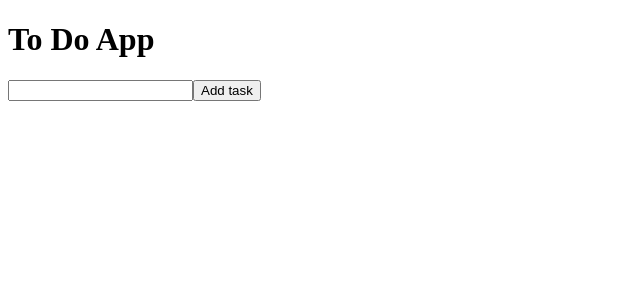
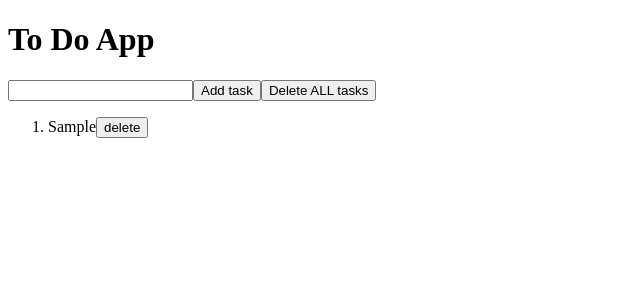
Before and after one commit to RoksolanaVeres/To-Do-App, a React (Vite) app: page / in a window 1280 px wide. Both pictures are taken after typing "Sample" into the empty fields and a click on the button "Add task". Shown: the top 300 px of the page, without its empty margins (0-640 px from the left). Built offline with nearby package versions, Linux system fonts and the light colour scheme.

Commit message:
basic functionality: add, delete, edit tasks, ls

```diff
--- a/src/App.jsx
+++ b/src/App.jsx
@@ -1,18 +1,20 @@
-import { useState, useRef } from "react";
+import { useState, useRef, useEffect } from "react";
+import Task from "./components/Task";
+
+const STORAGE_KEY = "my tasks";
 
 export default function App() {
-  const [tasks, setTasks] = useState({
-    2323232: "clean the room",
-    46567: "learn React",
-  });
+  const storedTasks = JSON.parse(localStorage.getItem(STORAGE_KEY));
+  const [tasks, setTasks] = useState(storedTasks || {});
 
   const inputRef = useRef(null);
 
+  //functions
   function handleSubmit(e) {
     e.preventDefault();
     if (inputRef.current.value === "") {
       return;
-    }
+    } // prevents adding empty tasks
     let taskID = crypto.randomUUID();
     let inputValue = inputRef.current.value;
 
@@ -23,7 +25,22 @@ export default function App() {
     inputRef.current.value = "";
   }
 
-  console.log(tasks);
+  function handleDeleteAll() {
+    if (Object.keys(tasks).length === 0) {
+      return;
+    } // prevents multiple "delete all" clicks in a row
+    setTasks({});
+  }
+
+  //Local Storage functions:
+  function saveTasksinLocalStorage() {
+    localStorage.setItem(STORAGE_KEY, JSON.stringify(tasks));
+  }
+
+  // Effects:
+  useEffect(() => {
+    saveTasksinLocalStorage();
+  }, [tasks]);
 
   return (
     <div>
@@ -31,7 +48,15 @@ export default function App() {
       <form action="" onSubmit={handleSubmit}>
         <input type="text" ref={inputRef} />
         <button>Add task</button>
+        <button type="button" onClick={handleDeleteAll}>
+          Delete ALL tasks
+        </button>
       </form>
+      <ol>
+        {Object.entries(tasks).map(([taskId, task]) => (
+          <Task key={taskId} taskId={taskId} task={task} setTasks={setTasks} />
+        ))}
+      </ol>
     </div>
   );
 }
--- /dev/null
+++ b/src/components/Task.jsx
@@ -0,0 +1,52 @@
+import { useState } from "react";
+
+export default function Task({ task, taskId, setTasks }) {
+  const [isEditing, setIsEditing] = useState(false);
+  const [editedTask, setEditedTask] = useState(task);
+
+  function handleDeleteTask() {
+    setTasks((currentTasks) => {
+      const updatedTasks = { ...currentTasks };
+      delete updatedTasks[taskId];
+      return updatedTasks;
+    });
+  }
+
+  function handleEditTask() {
+    setIsEditing(true);
+  }
+
+  function handleEditInputChange(e) {
+    setEditedTask(e.target.value);
+  }
+
+  function handleEditSave(e) {
+    if (e.key === "Enter") {
+      if (editedTask === "") {
+        return;
+      }
+
+      setIsEditing(false);
+      setTasks((currentTasks) => {
+        return { ...currentTasks, [taskId]: editedTask };
+      });
+    }
+  }
+
+  return (
+    <li onDoubleClick={handleEditTask}>
+      {isEditing ? (
+        <input
+          type="text"
+          onChange={handleEditInputChange}
+          onKeyDown={handleEditSave}
+          value={editedTask}
+        />
+      ) : (
+        <span>{task}</span>
+      )}
+
+      <button onClick={handleDeleteTask}>delete</button>
+    </li>
+  );
+}
```
